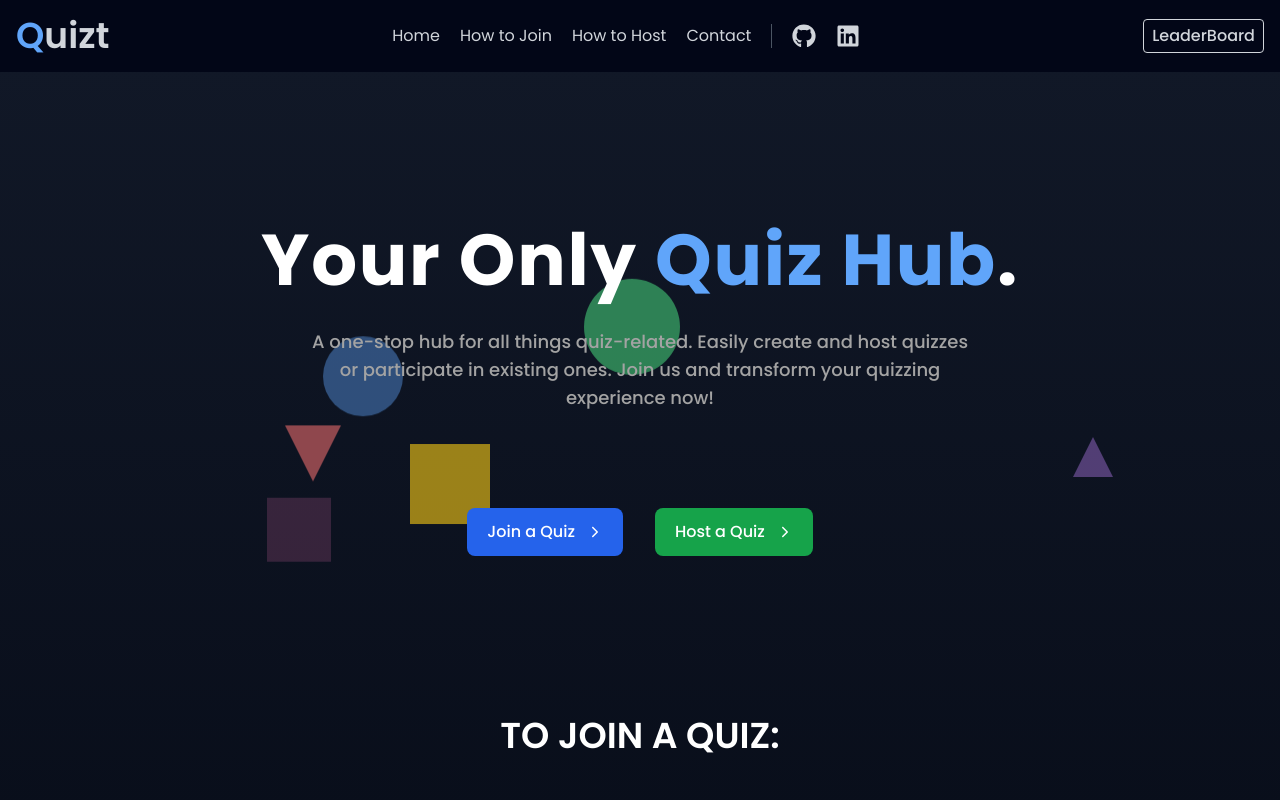
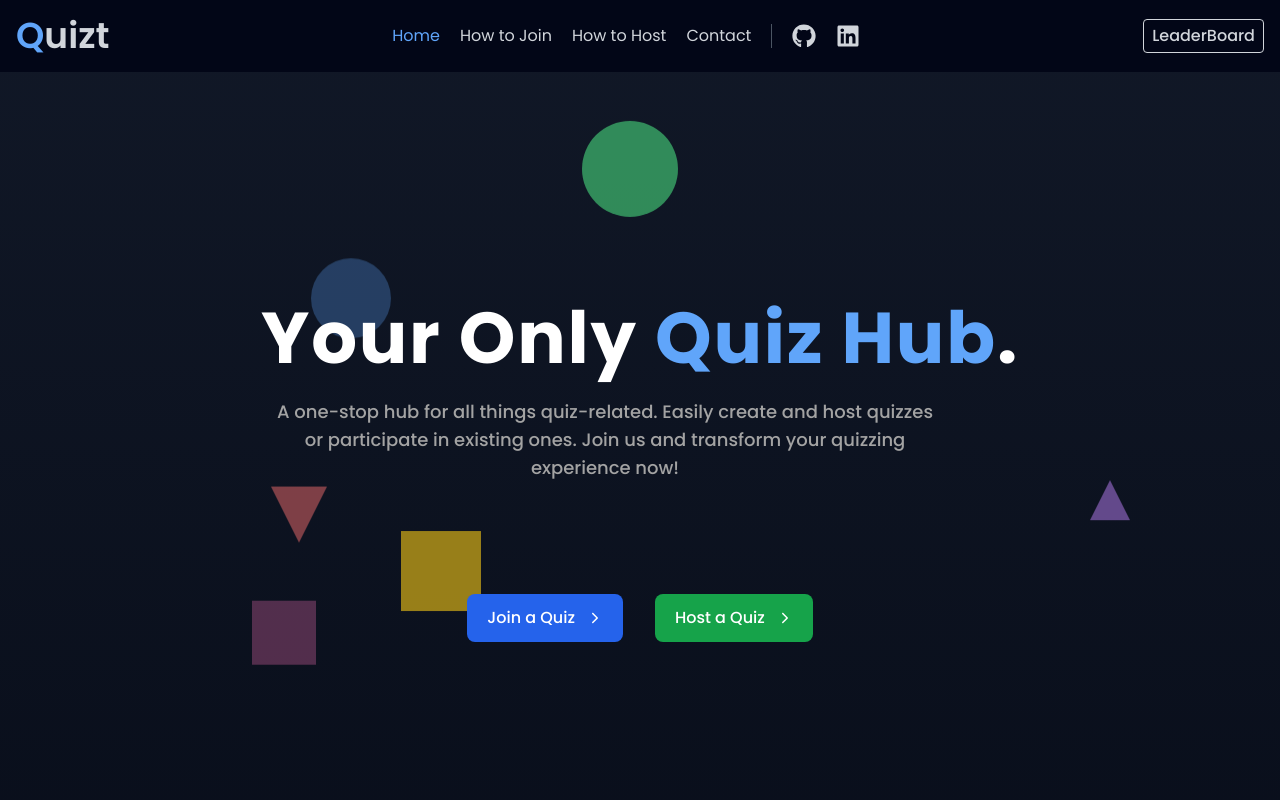
Before and after one commit to abdel-rahmanSalem/quizt, a React (Vite) app: page / in a window 1280 px wide. Shown: the top 800 px of the page. Built offline with nearby package versions, Linux system fonts and the light colour scheme.

Commit message:
Add: HashLink-DesktopNavLink

```diff
--- a/package.json
+++ b/package.json
@@ -21,6 +21,7 @@
     "react-icons": "^5.0.1",
     "react-loader-spinner": "^6.1.6",
     "react-router-dom": "^6.22.3",
+    "react-router-hash-link": "^2.4.3",
     "react-toastify": "^10.0.5"
   },
   "devDependencies": {
--- a/src/components/Instructions.jsx
+++ b/src/components/Instructions.jsx
@@ -5,7 +5,7 @@ import { FaKeyboard } from "react-icons/fa";
 
 function Instructions() {
   return (
-    <div className="text-center text-white p-12 pt-20">
+    <section id="how-to-join" className="text-center text-white p-12 pt-20">
       <h2 className="font-semibold text-4xl uppercase">To join a Quiz: </h2>
       <div className="flex flex-col md:flex-row justify-around gap-8 mt-40 max-w-screen-2xl mx-auto">
         <div className="flex justify-center items-center">
@@ -29,7 +29,7 @@ function Instructions() {
           />
         </div>
       </div>
-    </div>
+    </section>
   );
 }
 
--- /dev/null
+++ b/src/constants/navLinks.js
@@ -0,0 +1,6 @@
+export const navLinks = [
+  { name: "Home", path: "#" },
+  { name: "How to Join", path: "#how-to-join" },
+  { name: "How to Host", path: "#how-to-host" },
+  { name: "Contact", path: "#contact" },
+];
--- a/src/pages/Home.jsx
+++ b/src/pages/Home.jsx
@@ -3,7 +3,7 @@ import Instructions from "../components/Instructions";
 
 function Home() {
   return (
-    <div className="max-w-7xl mx-auto pt-20 mt-16 px-6 text-white">
+    <div className="max-w-7xl mx-auto px-6 text-white">
       <HeroSection />
       <Instructions />
     </div>
--- a/src/ui/Home/HeroActionButtons.jsx
+++ b/src/ui/Home/HeroActionButtons.jsx
@@ -3,7 +3,7 @@ import Button from "../ForwardButton";
 
 function HeroActionButtons() {
   return (
-    <div className=" z-10 flex justify-center items-center gap-8 mt-24">
+    <div className=" z-10 flex justify-center items-center gap-8">
       <Link to="/quiz-id">
         <Button type="primary">Join a Quiz</Button>
       </Link>
--- a/src/ui/Home/HeroSection.jsx
+++ b/src/ui/Home/HeroSection.jsx
@@ -4,13 +4,18 @@ import ShapesMotion from "../ShapesMotion";
 
 function HeroSection() {
   return (
-    <div className="relative">
-      <div className="flex flex-col items-center justify-center my-20">
-        <HeroText />
-        <HeroActionButtons />
-      </div>
+    <>
+      <section
+        id="#"
+        className="h-screen flex flex-col items-center justify-center pt-16  relative"
+      >
+        <div className="flex flex-col justify-center h-full">
+          <HeroText />
+          <HeroActionButtons />
+        </div>
+      </section>
       <ShapesMotion />
-    </div>
+    </>
   );
 }
 
--- a/src/ui/Home/HeroText.jsx
+++ b/src/ui/Home/HeroText.jsx
@@ -1,15 +1,15 @@
 function HeroText() {
   return (
-    <>
-      <h1 className=" z-10 font-bold text-4xl sm:text-5xl lg:text-7xl text-center tracking-wide">
+    <div className="mb-28 mt-20 flex flex-col gap-6">
+      <h1 className="z-10 font-bold text-4xl sm:text-5xl lg:text-7xl text-center tracking-wide">
         Your Only <span className="text-blue-400">Quiz Hub</span>.
       </h1>
-      <p className=" z-10 mt-8 mx-2 text-base lg:text-lg text-center text-neutral-400 max-w-2xl font-medium">
+      <p className="z-10 mx-2 text-base lg:text-lg text-center text-neutral-400 max-w-2xl font-medium">
         A one-stop hub for all things quiz-related. Easily create and host
         quizzes or participate in existing ones. Join us and transform your
         quizzing experience now!
       </p>
-    </>
+    </div>
   );
 }
 
--- a/src/ui/navbar/DesktopNav.jsx
+++ b/src/ui/navbar/DesktopNav.jsx
@@ -1,22 +1,44 @@
 import { Link } from "react-router-dom";
 import { FaGithub, FaLinkedin } from "react-icons/fa";
+import { navLinks } from "../../constants/navLinks";
+import DesktopNavLink from "./DesktopNavLink";
+import { useState } from "react";
+function DesktopNav() {
+  const [activeLink, setActiveLink] = useState("#");
 
-function DesktopNav() {
   return (
     <>
       <ul className="hidden md:flex items-center space-x-5">
-        <li className="text-gray-300 hover:text-white transition duration-300">
-          <Link to="/">Home</Link>
+        {navLinks.map((link) => (
+          <DesktopNavLink
+            path={link.path}
+            activeLink={activeLink}
+            setActiveLink={setActiveLink}
+            key={link.path}
+          >
+            {link.name}
+          </DesktopNavLink>
+        ))}
+        {/* <li className="text-gray-300 hover:text-white transition duration-300">
+          <HashLink to="#" smooth>
+            Home
+          </HashLink>
         </li>
         <li className="text-gray-300 hover:text-white transition duration-300">
-          <Link to="/">How to Join</Link>
+          <HashLink to="#how-to-join" smooth>
+            How to Join
+          </HashLink>
         </li>
         <li className="text-gray-300 hover:text-white transition duration-300">
-          <Link to="/">How to Host</Link>
+          <HashLink to="#how-to-host" smooth>
+            How to Host
+          </HashLink>
         </li>
         <li className="text-gray-300 hover:text-white transition duration-300">
-          <Link to="/">Contact</Link>
-        </li>
+          <HashLink to="#contact" smooth>
+            Contact
+          </HashLink>
+        </li> */}
         <div className="border-l border-gray-600 h-6"></div>
         <li>
           <a
--- /dev/null
+++ b/src/ui/navbar/DesktopNavLink.jsx
@@ -0,0 +1,17 @@
+import { HashLink } from "react-router-hash-link";
+
+function DesktopNavLink({ children, path, activeLink, setActiveLink }) {
+  return (
+    <li
+      className={`${
+        activeLink === path ? "text-blue-400" : "text-gray-300 hover:text-white"
+      }  transition duration-300`}
+    >
+      <HashLink to={path} smooth onClick={() => setActiveLink(path)}>
+        {children}
+      </HashLink>
+    </li>
+  );
+}
+
+export default DesktopNavLink;
```
Also changed, not shown: 1 other file (tests, documents, lock files or other folders).
